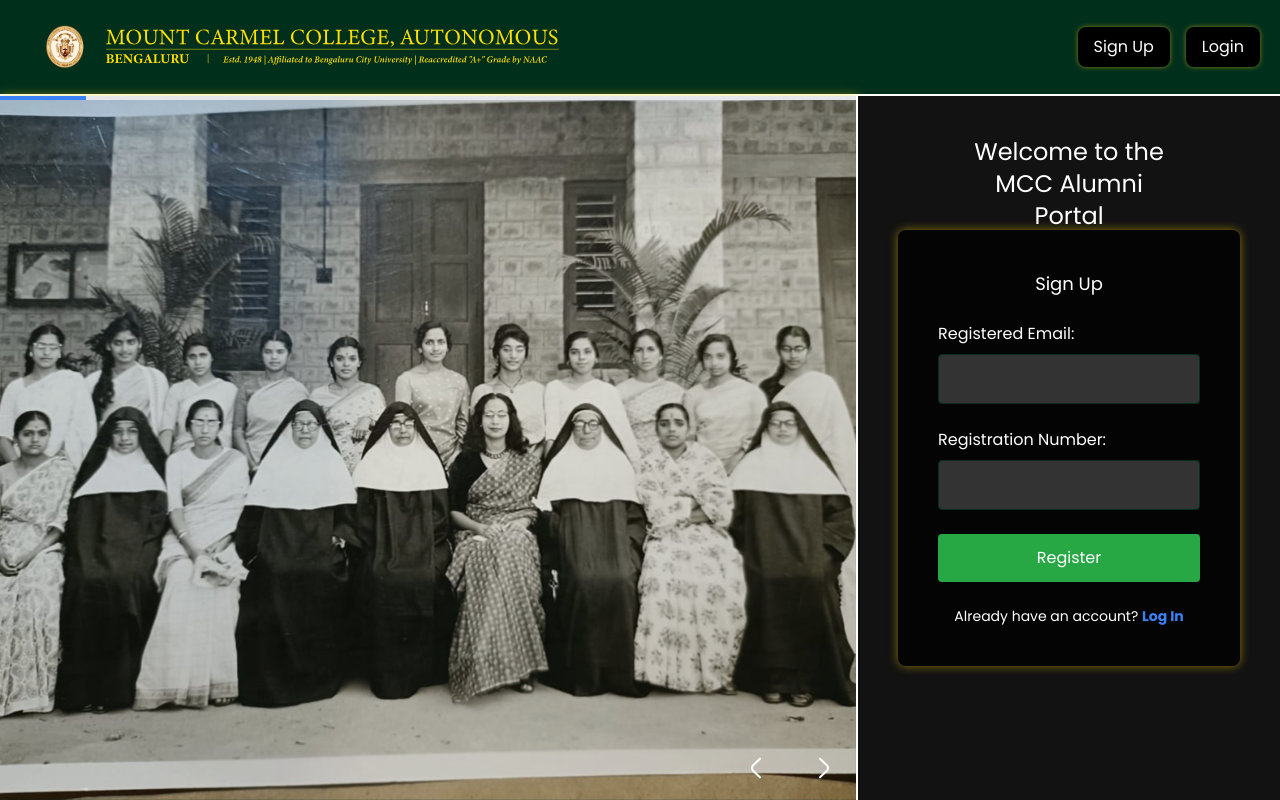
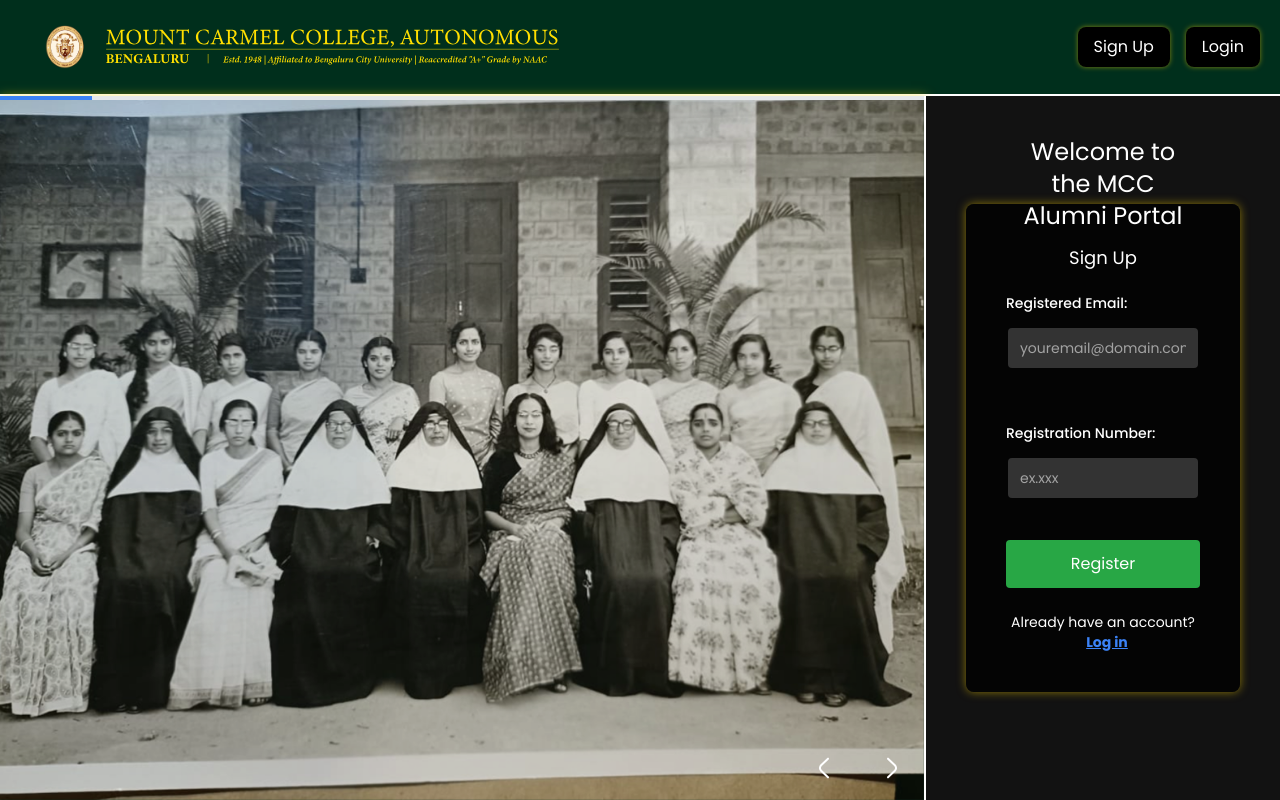
Before and after one commit to oneknucklehead/MCC-main, a Next.js app: page /signup in a window 1280 px wide. Built offline with nearby package versions, Linux system fonts and the light colour scheme.

Commit message:
signup bug fixes

```diff
--- a/app/signup/page.tsx
+++ b/app/signup/page.tsx
@@ -1,22 +1,35 @@
 "use client";
 
 import React, { useEffect, useRef, useState } from "react";
-import MCC_logo from "@/assets/mcc_logo.svg"
+import MCC_logo from "@/assets/mcc_logo.svg";
 import img1 from "@/assets/slider_img/out_slider/File_1.jpeg";
 import img2 from "@/assets/slider_img/out_slider/File_2.jpeg";
 import img3 from "@/assets/slider_img/out_slider/File_3.jpeg";
-import logo from "@/assets/mcc_logo.svg";
 import Image from "next/image";
 import Slider from "@/components/Slider";
+import { cn } from "@/lib/utils";
 
 import leftA from "@/assets/left.svg";
 import rightA from "@/assets/right.svg";
+import { Input } from "@/components/ui/input";
+import { Label } from "@/components/ui/label";
+import axios from "axios";
+import { useRouter } from "next/navigation";
 
 const Signup: React.FC = () => {
   const [currentIndex, setCurrentIndex] = useState(0);
   const images = [img1, img2, img3];
   const [progress, setProgress] = useState(0);
+  const [email, setEmail] = useState("");
+  const [regNumber, setRegNumber] = useState("");
+  const [responseMessage, setResponseMessage] = useState("");
+  const [errors, setErrors] = useState({
+    email: "",
+    regNumber: "",
+  });
+
   const intervalRef = useRef<NodeJS.Timeout | null>(null);
+  const router = useRouter();
 
   const slides = [
     {
@@ -32,6 +45,90 @@ const Signup: React.FC = () => {
       description: "Description for Slide 3",
     },
   ];
+
+  const validateEmailAndRegistration = () => {
+    let valid = true;
+    let newErrors = { email: "", regNumber: "" };
+
+    if (!email.trim()) {
+      newErrors.email = "Email is required";
+      valid = false;
+    } else if (!/\S+@\S+\.\S+/.test(email)) {
+      newErrors.email = "Email address is invalid";
+      valid = false;
+    }
+
+    if (!regNumber.trim()) {
+      newErrors.regNumber = "Registration number is required";
+      valid = false;
+    }
+
+    setErrors(newErrors);
+    return valid;
+  };
+
+  const handleFormSubmit = async (e: React.FormEvent<HTMLFormElement>) => {
+    e.preventDefault();
+
+    if (!validateEmailAndRegistration()) {
+      console.error("Invalid email address or registration number");
+      return;
+    }
+
+    try {
+      const response = await axios.post(
+        "https://api.mcc-alumni.snaplogix.in/auth/first-signup",
+        {
+          email,
+          regNumber,
+        }
+      );
+
+      console.log(response.status);
+
+      switch (response.status) {
+        case 200:
+          setResponseMessage(
+            "Thank you! Please check your email for further steps of the signup process."
+          );
+          break;
+        case 400:
+          setResponseMessage(
+            "Bad request: Missing fields. Please ensure all required fields are filled."
+          );
+          break;
+        case 404:
+          setResponseMessage(
+            "Alumni not found or email mismatch. Please check your information and try again."
+          );
+          break;
+        default:
+          setResponseMessage(
+            "Unexpected error occurred. Please try again later."
+          );
+      }
+    } catch (error) {
+      if (axios.isAxiosError(error)) {
+        if (error.response) {
+          setResponseMessage(`Error: ${error.response.data.message}`);
+        } else if (error.request) {
+          setResponseMessage(
+            "No response received from server. Please try again later."
+          );
+        } else {
+          setResponseMessage(`Error: ${error.message}`);
+        }
+      } else {
+        setResponseMessage(`An unexpected error occurred: ${error}`);
+      }
+      console.error(error);
+    }
+  };
+
+  const handleLoginClick = () => {
+    router.push("/login"); // Navigate to the login page
+  };
+
   const startSlider = () => {
     intervalRef.current = setInterval(() => {
       setCurrentIndex((prevIndex) => (prevIndex + 1) % images.length);
@@ -167,45 +264,82 @@ const Signup: React.FC = () => {
           </div>
           <div className="form-box bg-black bg-opacity-80 p-10 rounded-lg shadow-[0_0_10px_rgba(255,215,0,0.5)]">
             <h2 className="text-center text-lg mb-6">Sign Up</h2>
-            <form>
-              <label htmlFor="email" className="block mb-2">
+            <form onSubmit={handleFormSubmit}>
+              <LabelInputContainer className="mb-4 text-white">
+                <Label htmlFor="email" className=" text-white block mb-2">
                   Registered Email:
-              </label>
-              <input
+                </Label>
+
+                <Input
                   type="email"
+                  placeholder="youremail@domain.com"
+                  value={email}
+                  onChange={(e) => setEmail(e.target.value)}
                   id="email"
                   name="email"
                   required
                   className="w-full mb-6 p-3 bg-[#333] text-white rounded border border-[#002f1c]"
                 />
+                {errors.email && (
+                  <p className="text-red-500 text-sm">{errors.email}</p>
+                )}
+              </LabelInputContainer>
+              <LabelInputContainer className="mb-4 pt-4">
+                <Label htmlFor="reg-number" className="text-white block mb-2">
+                  Registration Number:
+                </Label>
 
-              <label htmlFor="reg-number" className="block mb-2">
-                Registration Number:
-              </label>
-              <input
+                <Input
                   type="text"
                   id="reg-number"
                   name="reg-number"
+                  placeholder="ex.xxx"
+                  value={regNumber}
+                  onChange={(e) => setRegNumber(e.target.value)}
                   required
                   className="w-full mb-6 p-3 bg-[#333] text-white rounded border border-[#002f1c]"
                 />
-
+                {errors.regNumber && (
+                  <p className="text-red-500 text-sm">{errors.regNumber}</p>
+                )}
+              </LabelInputContainer>
               <button
                 type="submit"
                 className="bg-[#28A745] text-white p-3 rounded w-full"
               >
                 Register
               </button>
+              {responseMessage && (
+                <p className="text-xs mt-4">{responseMessage}</p>
+              )}
             </form>
             <div className="login-message mt-6 text-center text-sm">
               Already have an account?{" "}
-              <a href="/login" className="text-blue-500 font-bold">
-                Log In
-              </a>
+              <button
+                type="button"
+                onClick={handleLoginClick}
+                className="text-blue-500 font-bold underline ml-2"
+              >
+                Log in
+              </button>
             </div>
           </div>
         </section>
       </main>
+    </div>
+  );
+};
+
+const LabelInputContainer = ({
+  children,
+  className,
+}: {
+  children: React.ReactNode;
+  className?: string;
+}) => {
+  return (
+    <div className={cn("flex flex-col space-y-2 w-full", className)}>
+      {children}
     </div>
   );
 };
--- a/components/profile-page.tsx
+++ b/components/profile-page.tsx
@@ -225,6 +225,7 @@ export default function ProfilePage() {
           <h4 className="text-xs font-bold mt-2 ml-2">
             Registration Number: {userData?.regNumber}
           </h4>
+          <h4 className="text-xs mt-2 ml-2">Course: {userData?.course}</h4>
           <p className="text-xs mt-2 ml-2">Batch: {userData?.joiningBatch}</p>
           <div className="flex text-xs ml-2 gap-2 items-center">
             <p className="">City: </p>
```
Lines whose indentation alone changed are shown as unchanged.
